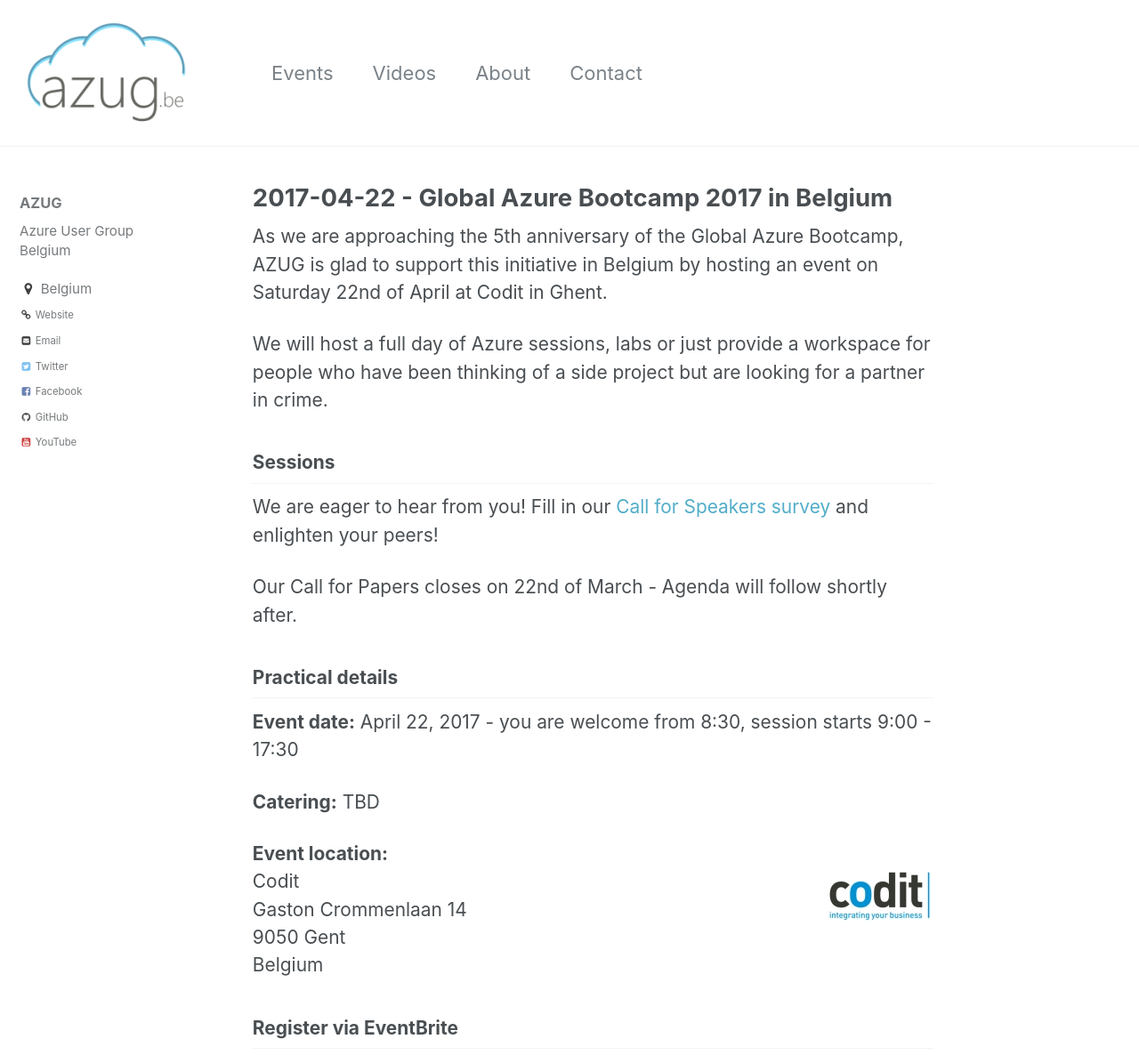
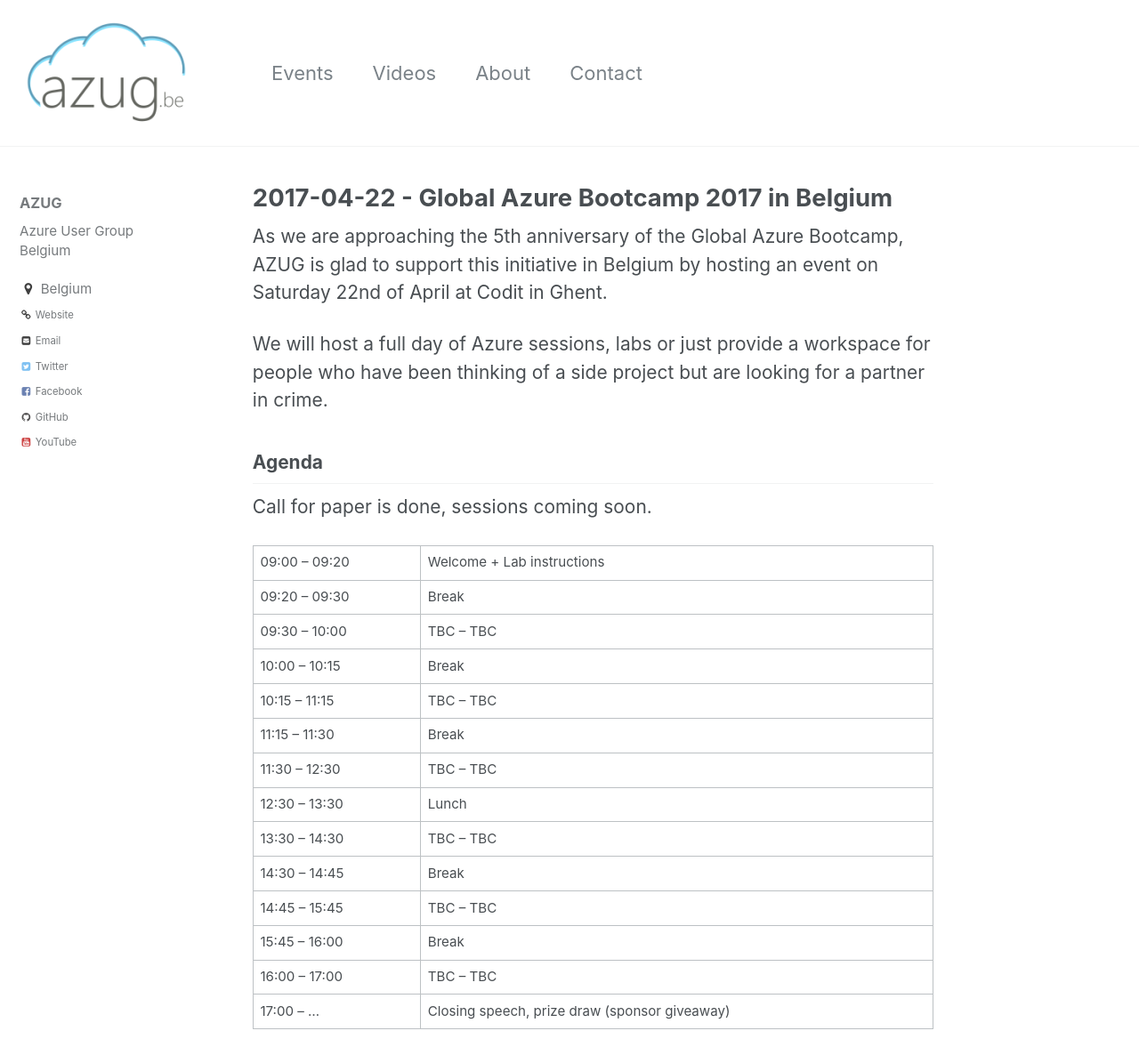
Before and after one commit to AzugBe/azugbe.github.io, a Jekyll site: the page built from _posts/events/2017-04-22---global-azure-bootcamp-2017.md, in a window 1280 px wide and 1400 px high, cut to the strip 0-1186 px from the top of the window. Shown: the whole strip at 89% size. Built offline with Jekyll 4.4.1, drawn with Linux system fonts in a browser that asks for light colours.

Commit message:
Add table placeholder

```diff
--- a/_posts/events/2017-04-22---global-azure-bootcamp-2017.md
+++ b/_posts/events/2017-04-22---global-azure-bootcamp-2017.md
@@ -16,10 +16,23 @@ As we are approaching the 5th anniversary of the Global Azure Bootcamp, AZUG is
 
 We will host a full day of Azure sessions, labs or just provide a workspace for people who have been thinking of a side project but are looking for a partner in crime.
 
-## Sessions
-We are eager to hear from you! Fill in our [Call for Speakers survey](https://onedrive.live.com/survey?resid=5CFF7F4925C71F4F!81386&authkey=!APBQDaZiQ_VDh1U) and enlighten your peers!
+## Agenda
+Call for paper is done, sessions coming soon.
 
-Our Call for Papers closes on 22nd of March - Agenda will follow shortly after.
+| 09:00 – 09:20 | Welcome + Lab instructions |
+| 09:20 – 09:30 | 	 Break |
+| 09:30 – 10:00 | 	 TBC – TBC
+| 10:00 – 10:15 | 	 Break
+| 10:15 – 11:15 | 	 TBC – TBC
+| 11:15 – 11:30 | 	 Break
+| 11:30 – 12:30 | 	 TBC – TBC
+| 12:30 – 13:30 | 	 Lunch
+| 13:30 – 14:30 | 	 TBC – TBC
+| 14:30 – 14:45 | 	 Break
+| 14:45 – 15:45 | 	 TBC – TBC
+| 15:45 – 16:00 | 	 Break
+| 16:00 – 17:00 | 	 TBC – TBC
+| 17:00 – ...	 | Closing speech, prize draw (sponsor giveaway) |
 
 ## Practical details
 
```
